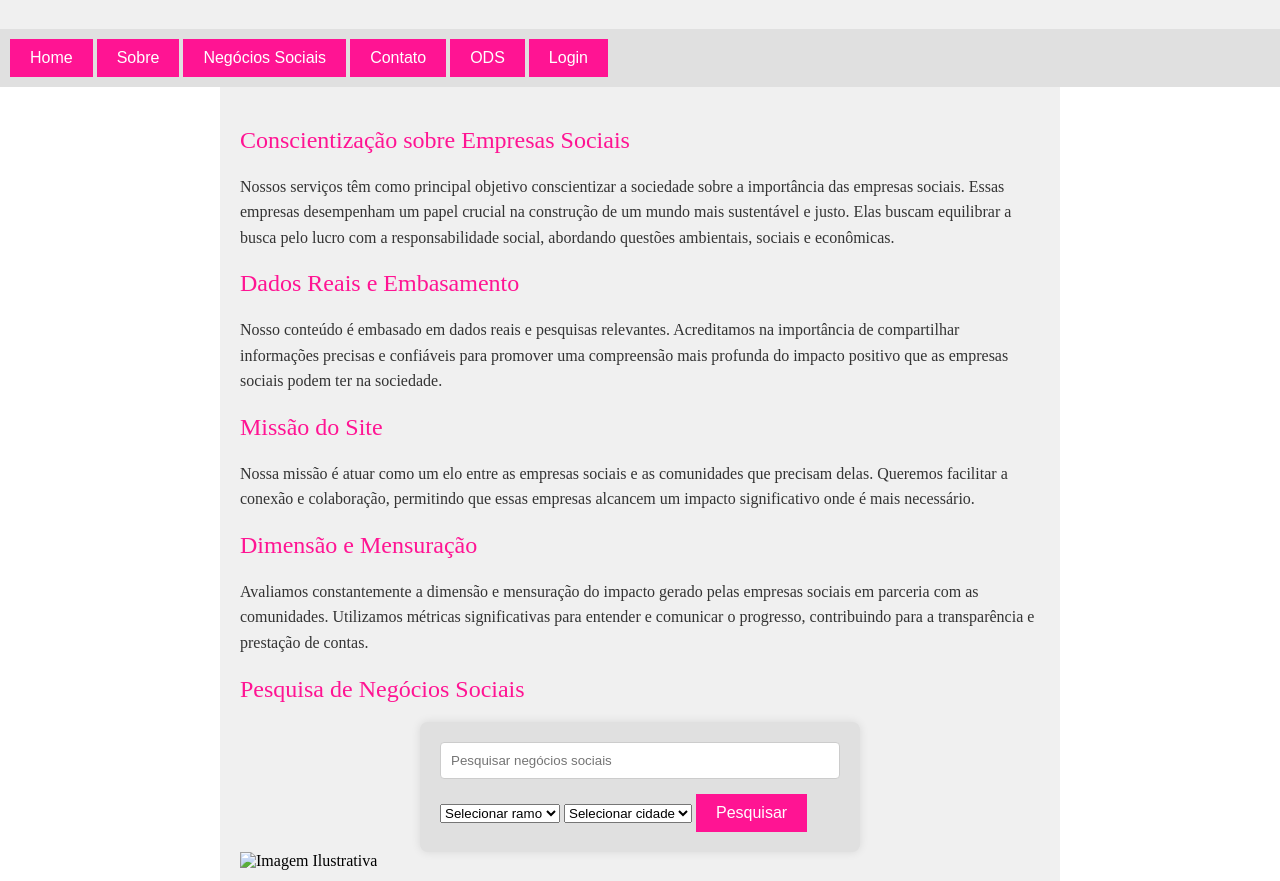
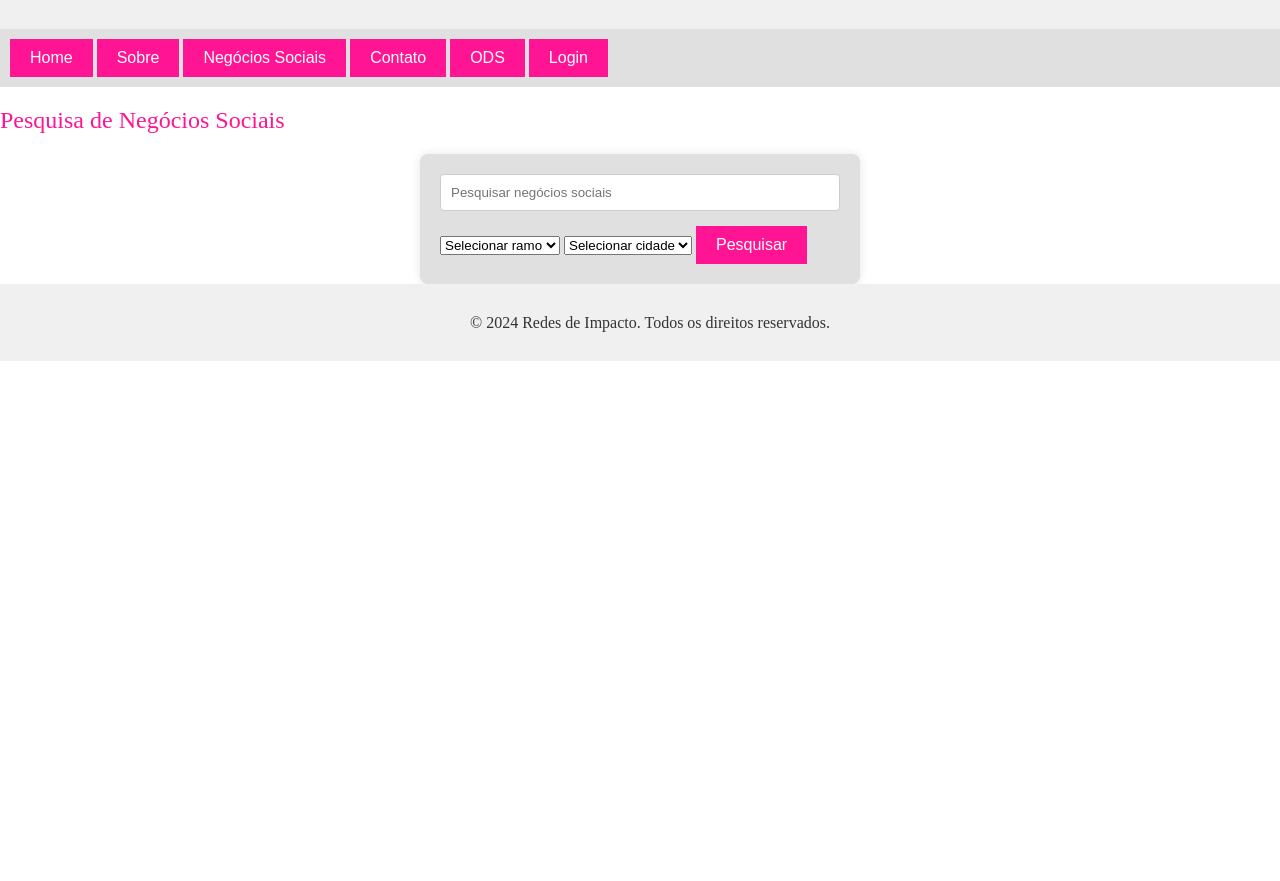
Before and after one commit to gustavo-IFPR/PFI_GustavoE, a plain HTML site: page PFI/html/servicos.html in a window 1280 px wide. Shown: the part 71-952 px from the top of the page. After the commit the page ends 800 px from the top, so only its background shows below. Drawn offline with Linux system fonts and the light colour scheme.

Commit message:
Update servicos.html

```diff
--- a/PFI/html/servicos.html
+++ b/PFI/html/servicos.html
@@ -22,20 +22,7 @@
         <button onclick="window.location.href='./PFI/html/login.html'">Login</button>
     </nav>
 
-    <section>
-        <h2>Conscientização sobre Empresas Sociais</h2>
-        <p>Nossos serviços têm como principal objetivo conscientizar a sociedade sobre a importância das empresas sociais. Essas empresas desempenham um papel crucial na construção de um mundo mais sustentável e justo. Elas buscam equilibrar a busca pelo lucro com a responsabilidade social, abordando questões ambientais, sociais e econômicas.</p>
-
-        <h2>Dados Reais e Embasamento</h2>
-        <p>Nosso conteúdo é embasado em dados reais e pesquisas relevantes. Acreditamos na importância de compartilhar informações precisas e confiáveis para promover uma compreensão mais profunda do impacto positivo que as empresas sociais podem ter na sociedade.</p>
-
-        <h2>Missão do Site</h2>
-        <p>Nossa missão é atuar como um elo entre as empresas sociais e as comunidades que precisam delas. Queremos facilitar a conexão e colaboração, permitindo que essas empresas alcancem um impacto significativo onde é mais necessário.</p>
-
-        <h2>Dimensão e Mensuração</h2>
-        <p>Avaliamos constantemente a dimensão e mensuração do impacto gerado pelas empresas sociais em parceria com as comunidades. Utilizamos métricas significativas para entender e comunicar o progresso, contribuindo para a transparência e prestação de contas.</p>
-
-        <h2>Pesquisa de Negócios Sociais</h2>
+      <h2>Pesquisa de Negócios Sociais</h2>
         <form id="searchForm">
             <input type="text" id="searchQuery" placeholder="Pesquisar negócios sociais">
             <select id="selectRamo">
@@ -54,15 +41,6 @@
             </select>
             <button type="button" onclick="searchBusiness()">Pesquisar</button>
         </form>
-
-        <div id="results">
-            <!-- A lista de resultados aparecerá aqui -->
-        </div>
-
-        <img src="../" alt="Imagem Ilustrativa">
-
-        <p>Estamos comprometidos em promover a sustentabilidade, a justiça social e o desenvolvimento econômico por meio da conexão estratégica entre empresas sociais e comunidades.</p>
-    </section>
 
     <footer>
         <p>&copy; 2024 Redes de Impacto. Todos os direitos reservados.</p>
```
